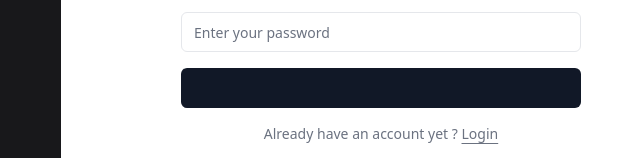
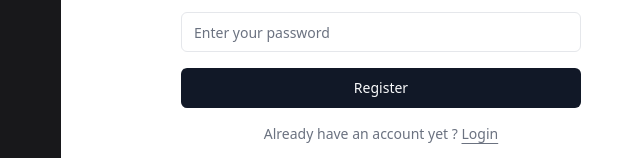
Before and after one commit to Ivanrizkys/uninet-test-fe, a React (Vite) app: page /auth/register in a window 1280 px wide. Shown: the part 428-586 px from the top of the page, without its empty margins (579-1219 px from the left). Built offline with nearby package versions, Linux system fonts and the light colour scheme; no server answers.

Commit message:
feat: implement register feature

```diff
--- a/src/components/pages/Register/index.tsx
+++ b/src/components/pages/Register/index.tsx
@@ -1,25 +1,57 @@
+import Cookies from "js-cookie";
 import { useState } from "react";
+import { AxiosError } from "axios";
+import toast from "react-hot-toast";
+import useAuth from "@/hooks/useAuth";
+import { ResponseError } from "@/types";
+import Toast from "@/components/ui/toast";
+import axiosInstance from "@/config/axios";
+import Auth from "@/components/templates/Auth";
 import { SubmitHandler } from "react-hook-form";
-import Auth from "@/components/templates/Auth";
+import { Navigate, useNavigate } from "react-router-dom";
 import AuthForm, { AuthFormValues } from "@/components/organims/AuthForm";
 
 function Register() {
   const [isLoading, setIsLoading] = useState<boolean>(false);
 
-  const handleRegister: SubmitHandler<AuthFormValues> = (data) => {
+  const auth = useAuth();
+  const navigate = useNavigate();
+
+  const handleRegister: SubmitHandler<AuthFormValues> = async (data) => {
     setIsLoading(true);
-    console.log(data);
-    setTimeout(() => {
+    try {
+      const res = await axiosInstance.post("/register", {
+        email: data.email,
+        password: data.password,
+      });
+      Cookies.set("token", res.data.token as string);
+      toast.custom(() => (
+        <Toast variant="success" message="Register successfully!" />
+      ));
       setIsLoading(false);
-    }, 3000);
+      navigate("/");
+    } catch (err) {
+      const error = err as AxiosError<ResponseError>;
+      setIsLoading(false);
+      toast.custom(() => (
+        <Toast
+          variant="error"
+          message={
+            error.response?.data.error ?? "Register failed, please try again!"
+          }
+        />
+      ));
+    }
   };
+
+  if (auth) return <Navigate to="/" />;
 
   return (
     <Auth
       variant="register"
       title="Create an Account"
       description="Please enter your email and password"
-      form={<AuthForm isLoading={isLoading} handleAuth={handleRegister} />}
+      form={<AuthForm variant="register" isLoading={isLoading} handleAuth={handleRegister} />}
     />
   );
 }
```
